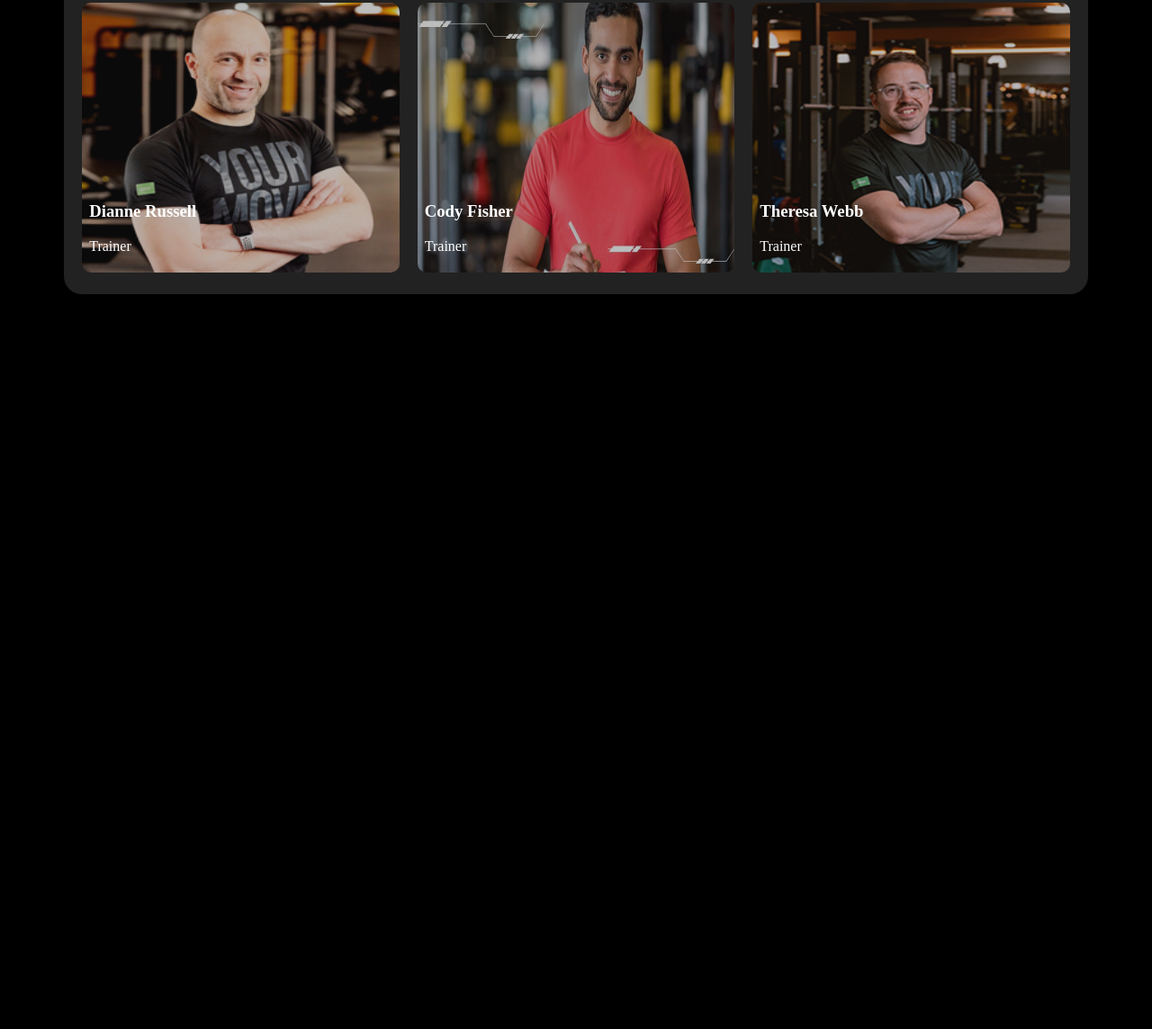
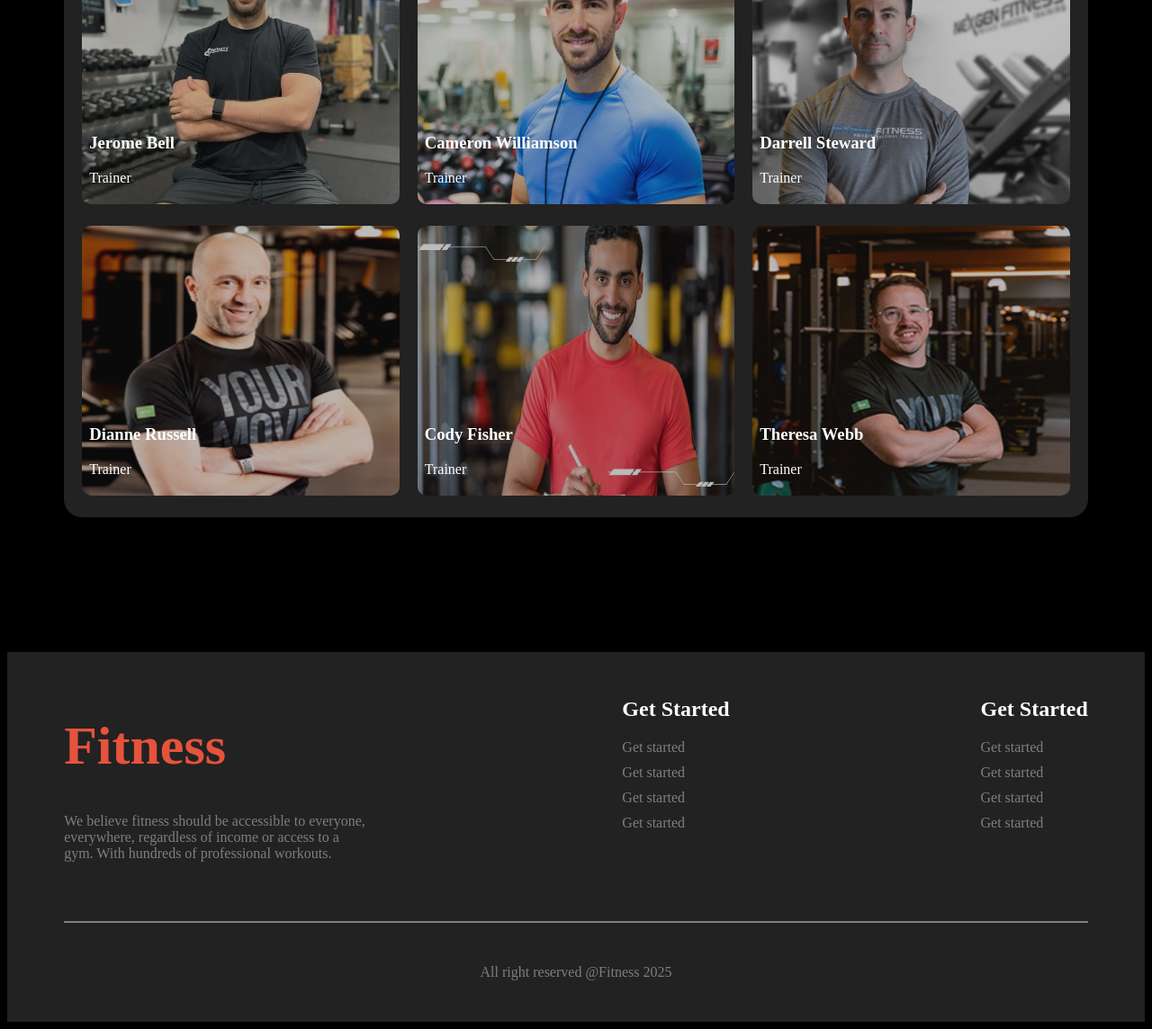
Before and after one commit to md-mohosin/fitness, a plain HTML site: page index.html in a window 1280 px wide. Shown: the part 3150-4294 px from the top of the page at 90% size. Before the commit the page ends 3485 px from the top, so only its background shows below. Drawn offline with Linux system fonts and the light colour scheme.

Commit message:
create footer

```diff
--- a/index.html
+++ b/index.html
@@ -57,7 +57,7 @@
         <section>
             <div class="habit">
                 <div class="habit-text">
-                    <h1>Change Your Habits</h1>
+                    <h1 class="heading">Change Your Habits</h1>
                     <p>We believe fitness should be accessible to everyone, everywhere, regardless of income or access
                         to a
                         gym.</p>
@@ -109,8 +109,13 @@
 
 
 
-
-        <section class="bmi-section">
+        <section class="bmi-calculator">
+            <div style="width: 30%; margin: 0 auto; padding-bottom: 20px;">
+                <h1 class="heading">BMI Calculator</h1>
+                <p>We believe fitness should be accessible to everyone, everywhere, regardless of income or access to a
+                    gym.</p>
+            </div>
+            <div class="bmi-section">
                 <div class="bmi">
                     <div class="table">
                         <h1>BMI Calculator Chart</h1>
@@ -164,12 +169,13 @@
                         <button style="background-color: #E6533C; border: none; margin-top: 20px;">Calculate</button>
                     </div>
                 </div>
+            </div>
         </section>
 
 
         <section class="team-section">
             <div style="width: 30%; margin: 0 auto ; text-align: center; padding-bottom: 40px;">
-                <h1>Meet Our Team</h1>
+                <h1 class="heading">Meet Our Team</h1>
                 <p>We believe fitness should be accessible to everyone, everywhere, regardless of income or access to a
                     gym.</p>
             </div>
@@ -213,6 +219,39 @@
             </div>
         </section>
     </main>
+
+    <footer>
+        <div class="footer">
+            <div class="footer-section">
+                <div style="width: 30%;">
+                    <h1>Fitness</h1>
+                    <p>We believe fitness should be accessible to everyone, everywhere, regardless of income or access
+                        to a gym. With hundreds of professional workouts.</p>
+                </div>
+                <div>
+                    <h2>Get Started</h2>
+                    <ul>
+                        <li>Get started</li>
+                        <li>Get started</li>
+                        <li>Get started</li>
+                        <li>Get started</li>
+                    </ul>
+                </div>
+                <div>
+                    <h2>Get Started</h2>
+                    <ul>
+                        <li>Get started</li>
+                        <li>Get started</li>
+                        <li>Get started</li>
+                        <li>Get started</li>
+                    </ul>
+                </div>
+            </div>
+            <div style="border: 1px solid #7E7E7E; width:
+            100%; height: 1px; margin-top: 50px; "></div>
+            <p style="text-align: center; padding-top:30px;">All right reserved @Fitness 2025</p>
+        </div>
+    </footer>
 </body>
 
 </html>
--- a/style.css
+++ b/style.css
@@ -17,7 +17,8 @@ header {
 .habit,
 .run,
 .bmi,
-.team {
+.team,
+.footer {
     max-width: 1440px;
     width: 90%;
     margin: 0 auto;
@@ -29,7 +30,8 @@ nav {
     align-items: center;
 }
 
-nav h1 {
+nav h1,
+footer h1 {
     color: #E6533C;
 }
 
@@ -107,8 +109,9 @@ button {
 
 .habit,
 .run,
-.bmi,
-.team-section {
+.bmi-calculator,
+.team-section,
+.footer {
     margin-top: 150px;
     /* border: 1px solid blue; */
 }
@@ -120,7 +123,7 @@ button {
     padding-bottom: 30px;
 }
 
-.habit-text h1 {
+.heading {
     font-size: 50px;
 }
 
@@ -189,7 +192,7 @@ th {
 select {
     width: 100%;
     margin-bottom: 15px;
-    padding: 13px;
+    padding: 18px;
     border-radius: 8px;
     background-color: #393939;
     border: none;
@@ -197,7 +200,8 @@ select {
 }
 
 
-.bmi-section {
+.bmi-section,
+footer {
     background-color: #222222;
 }
 
@@ -233,3 +237,29 @@ select {
 .text p {
     color: white;
 }
+
+
+
+.footer-section {
+    display: flex;
+    justify-content: space-between;
+    /* padding: 20px 0; */
+}
+
+.footer {
+    padding: 30px 0;
+}
+
+.footer ul {
+    list-style-type: none;
+    padding: 0;
+    color: #7E7E7E;
+}
+
+footer li {
+    padding-bottom: 10px;
+}
+
+footer h1 {
+    font-size: 60px;
+}
```
Lines whose indentation alone changed are shown as unchanged.
